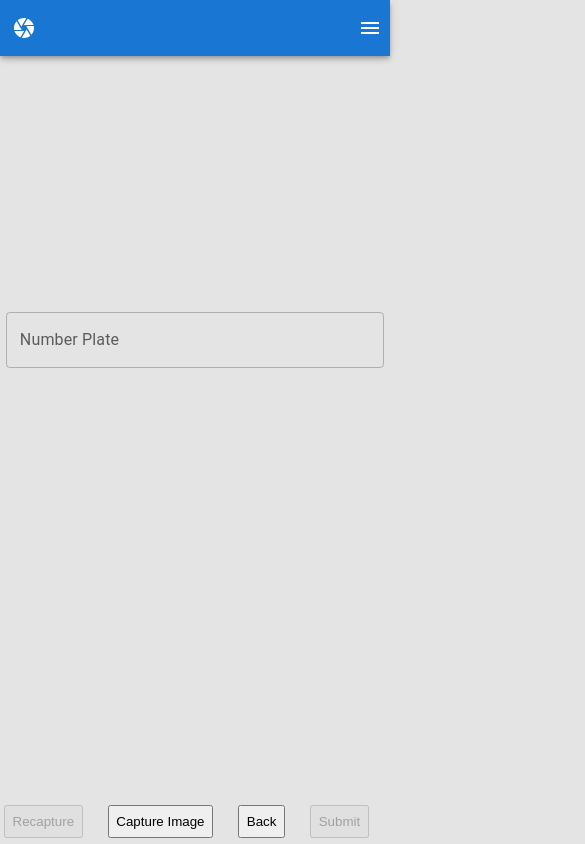
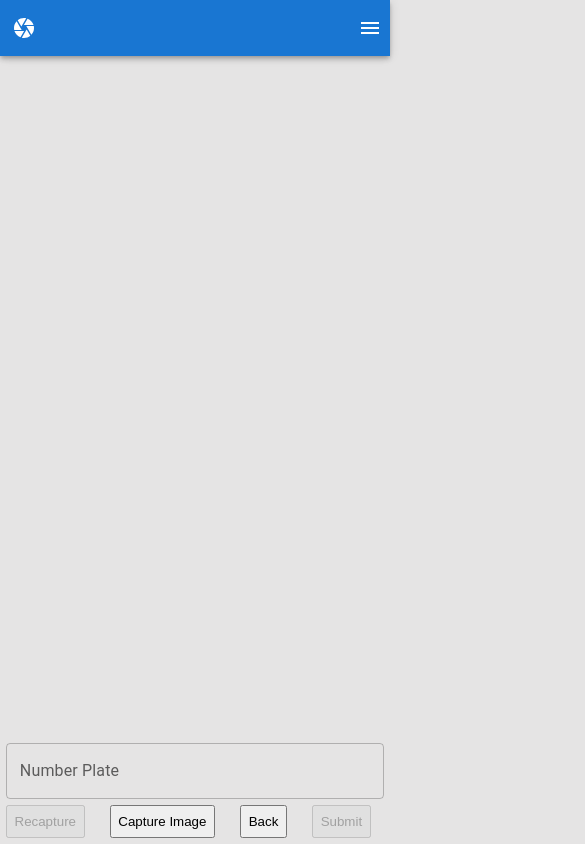
Before and after one commit to RiteshtheSharma/Vehicle-Weight-Tracking-System, a React (Create React App) app: page /img_capture in a window 390 px wide. Shown: the whole page, 585 px wide, since content can reach past the window. Built offline with nearby package versions, Linux system fonts and the light colour scheme; no server answers.

Commit message:
made camera page responsive

```diff
--- a/src/Camera.js
+++ b/src/Camera.js
@@ -41,7 +41,7 @@ const Camera = () => {
 
     if( mediaSupport && null == cameraStream.current ) {
 
-      navigator.mediaDevices.getUserMedia( { video: true } )
+      navigator.mediaDevices.getUserMedia( { video: { facingMode: "environment"} } )
       .then( function( mediaStream ) {
         setImgNode('');
         UpdateShowCapture(false);
@@ -105,9 +105,10 @@ tracks.forEach(track => track.stop())
 
       var ctx = capture.current.getContext( '2d' );
       //var img = new Image();
+      capture.current.width = stream.current.videoWidth; //document.width is obsolete
+      capture.current.height = stream.current.videoHeight;
+      ctx.drawImage( stream.current, 0, 0, capture.current.width, capture.current.height );
 
-      ctx.drawImage( stream.current, 0, 0, capture.current.width, capture.current.height );
-      console.log(stream.current.offsetWidth,' width  ')
       //img.src		= capture.current.toDataURL( "image/png" );
       //img.width	= 240;
 
@@ -167,15 +168,19 @@ const CaptureImg = async () => {stopStreaming();
 
 
 
-
+<div style={{display: 'flex',
+flexDirection: 'column',
+justifyContent: 'space-between',
+height: '100vh '}}>
 <div className="play-area-sub" style={{minWidth:'100%',minHeight:'67.5%',paddingBottom:'5px'}}  >
 <video id="stream" ref={stream}  className={ShowCapture?"zero capturedimg":'capturedimg'}></video>
 
-<canvas id="capture" width="320" height="240" ref={capture} />
+<canvas id="capture"  ref={capture} />
       { ImgNode.length>0 &&
     <Box id="snapshot" ref={snapshot} className={ShowCapture?'':"zero"}  >
-     <img src={ImgNode}  alt='' className='capturedimg' /></Box>}
+     <img src={ImgNode}  alt=''  className='capturedimg'/></Box>}
    </div>
+   <div>
    <Box m={1} sx={{width:{md:'50%',xs:'70%'},margin:'auto'}} id='NoplateText'>
    <TextField id="outlined-basic" label="Number Plate" variant="outlined" fullWidth value={NoPlate} onChange={(e)=>{updateNoPlate(e.target.value)}}/>
    </Box>
@@ -184,7 +189,7 @@ const CaptureImg = async () => {stopStreaming();
   <button id="btn-capture" type="button" className="button" ref={ btnCapture} onClick={captureSnapshot} disabled={ShowCapture}>Capture Image</button>
   <Link to='/' style={{textDecoration:'none',color:'black'}} onClick={(e)=>{e.preventDefault();stopStreaming(); setTimeout(()=>navigate('/'),1000);}}><button id="btn-stop" type="button" className="button"  >Back</button></Link>
   <button id="btn-sub" type="button" className="button" onClick={CaptureImg} disabled={!ShowCapture}>Submit</button>
-  </div></>
+  </div></div></div></>
   );
 };
 
--- a/src/index.css
+++ b/src/index.css
@@ -69,8 +69,9 @@ code {
 
 .capturedimg{
   margin:auto;
-  height:calc(100vh - 120px);
-
+  max-height:calc(100vh - 120px);
+  max-width: 100vw;
+  object-fit: cover;
 }
 
 @media only screen and (max-width: 900px){
@@ -80,22 +81,17 @@ code {
     display:flex;
   justify-content: center;  }
   .button-group{
-    width:70vw;
+  width:70vw;
   }
 }
 
 @media only screen and (max-width: 599px){
-  .capturedimg {
-    height : 75vw  ;
 
-  }
 
   .button-group,#NoplateText{
     width:97%;
   }
-  .button-group{
-    position:absolute
-  }
+
   #modulecontainer *{
     padding:0 1vw ;
   }
```
